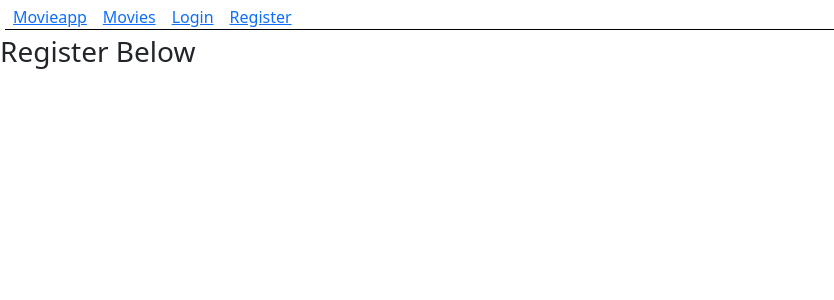
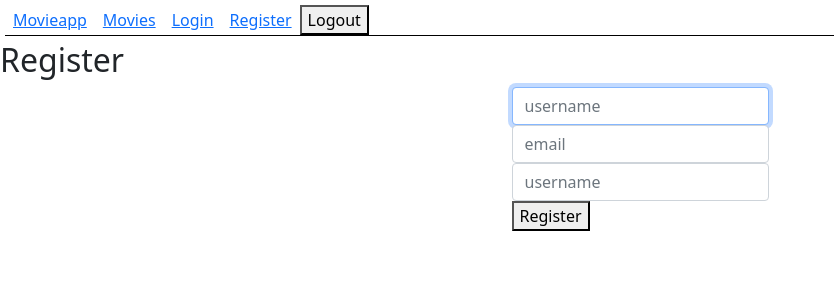
Before and after one commit to Kevin-c-miller/movie-watchlist, a React (Create React App) app in the folder client/: page /register in a window 1280 px wide. Shown: the top 300 px of the page, without its empty margins (0-834 px from the left). Built offline with nearby package versions, Linux system fonts and the light colour scheme.

Commit message:
set up register forms

```diff
--- a/client/src/App.js
+++ b/client/src/App.js
@@ -28,8 +28,14 @@ function App() {
       <Nav />
       <Routes>
         <Route path="/" element={<Home />} />
-        <Route path="/login" element={<Login />} />
-        <Route path="/register" element={<Signup />} />
+        <Route
+          path="/login"
+          element={<Login setCurrentUser={setCurrentUser} />}
+        />
+        <Route
+          path="/register"
+          element={<Signup setCurrentUser={setCurrentUser} />}
+        />
         <Route path="/movies/*" element={<MovieContainer />} />
         <Route path="*" element={<PageNotFound />} />
       </Routes>
--- a/client/src/components/Nav.jsx
+++ b/client/src/components/Nav.jsx
@@ -16,6 +16,7 @@ export default function Nav() {
         <NavLink to="/Register" style={{ padding: '3px', margin: '0 5px' }}>
           Register
         </NavLink>
+        <button>Logout</button>
       </nav>
     </div>
   );
--- /dev/null
+++ b/client/src/components/RegisterForm/RegisterForm.css
@@ -0,0 +1,6 @@
+.Register-form {
+  display: flex;
+  flex-direction: column;
+  justify-content: center;
+  align-items: center;
+}
--- /dev/null
+++ b/client/src/components/RegisterForm/RegisterForm.jsx
@@ -0,0 +1,47 @@
+import React from 'react';
+import { Form } from 'react-bootstrap';
+import './RegisterForm.css';
+
+export default function RegisterForm(props) {
+  const {
+    handleRegisterSubmit,
+    username,
+    password,
+    email,
+    setEmail,
+    setPassword,
+    setUsername,
+  } = props;
+
+  return (
+    <div className="Register-form">
+      <Form onSubmit={handleRegisterSubmit}>
+        <Form.Control
+          type="text"
+          placeholder="username"
+          value={username}
+          required
+          autoFocus
+          onChange={(e) => setUsername(e.target.value)}
+        />
+
+        <Form.Control
+          type="email"
+          placeholder="email"
+          value={email}
+          required
+          onChange={(e) => setEmail(e.target.value)}
+        />
+
+        <Form.Control
+          type="text"
+          placeholder="username"
+          value={password}
+          required
+          onChange={(e) => setPassword(e.target.value)}
+        />
+        <button>Register</button>
+      </Form>
+    </div>
+  );
+}
--- a/client/src/screens/Login/Login.jsx
+++ b/client/src/screens/Login/Login.jsx
@@ -34,7 +34,7 @@ export default function Login(props) {
     <div className="login-page">
       <h2>Login</h2>
       <LoginForm
-        handleLoginsubmit={handleLoginSubmit}
+        handleLoginSubmit={handleLoginSubmit}
         setUsername={setUsername}
         setPassword={setPassword}
         password={password}
--- a/client/src/screens/Register/Signup.jsx
+++ b/client/src/screens/Register/Signup.jsx
@@ -1,9 +1,47 @@
-import React from 'react';
+import { useState } from 'react';
+import { useNavigate } from 'react-router-dom';
+import { createUser } from '../../services/apiConfig/users';
+import RegisterForm from '../../components/RegisterForm/RegisterForm';
 
-export default function Signup() {
+export default function Signup(props) {
+  const [username, setUsername] = useState('');
+  const [password, setPassword] = useState('');
+  const [email, setEmail] = useState('');
+  const [hidePassword, setHidePassword] = useState('password');
+  const [showPassword, setShowPassword] = useState('text');
+
+  const navigate = useNavigate('/movies');
+
+  const toggleShowPassword = (e) => {
+    let x = hidePassword;
+    setHidePassword(showPassword);
+    setShowPassword(x);
+  };
+
+  const handleRegisterSubmit = async (e) => {
+    e.preventDefault();
+    const user = {
+      username,
+      password,
+    };
+    const res = await createUser(user);
+    props.setCurrentUser(res);
+
+    navigate('/movies');
+  };
+
   return (
-    <div>
-      <h3>Register Below</h3>
+    <div className="register-page">
+      <h2>Register</h2>
+      <RegisterForm
+        handleRegisterSubmit={handleRegisterSubmit}
+        setUsername={setUsername}
+        setPassword={setPassword}
+        password={password}
+        username={username}
+        toggleShowPassword={toggleShowPassword}
+        hidePassword={hidePassword}
+      />
     </div>
   );
 }
```
Also changed, not shown: client/src/screens/Register/Signup.css (added).
